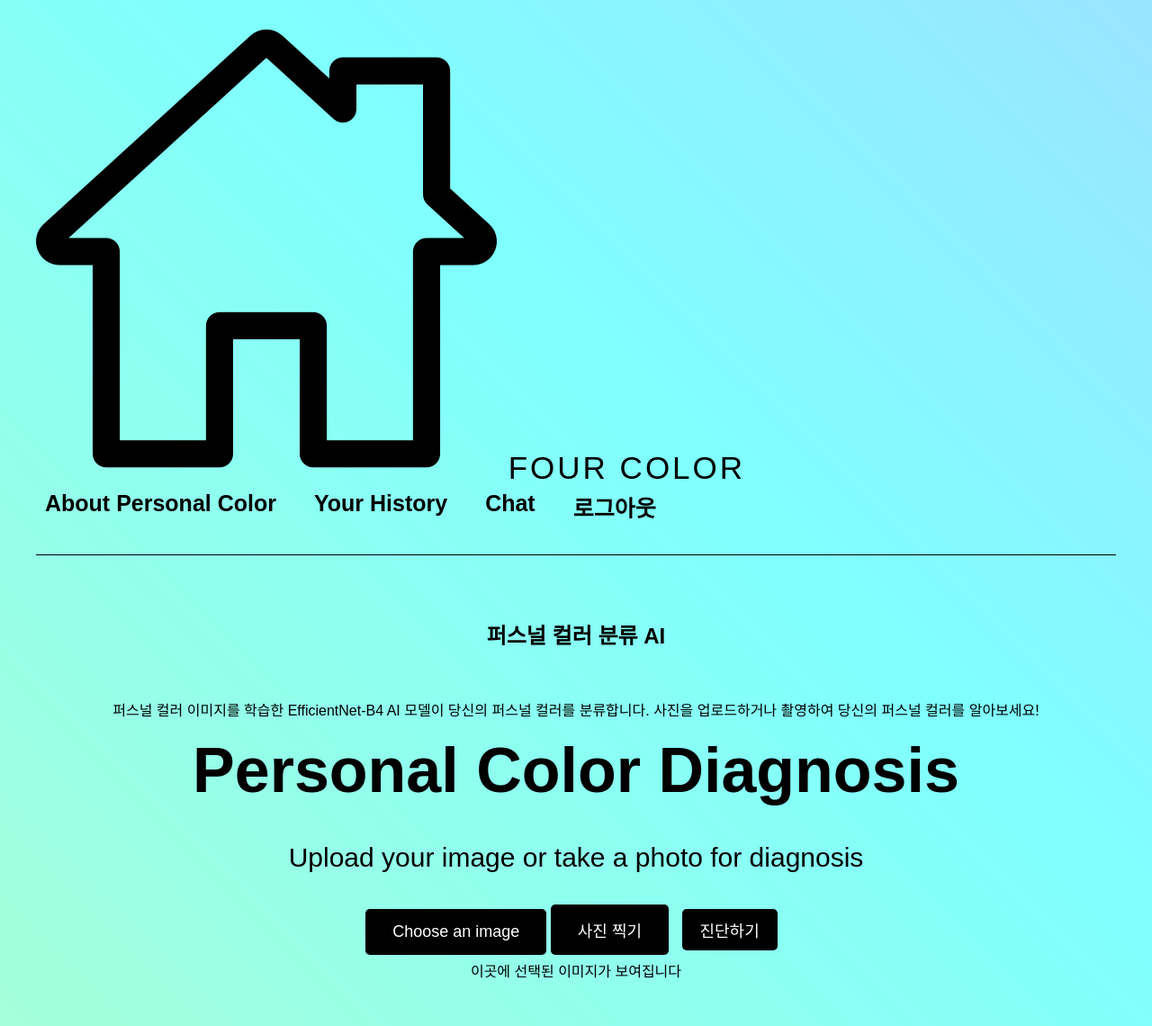
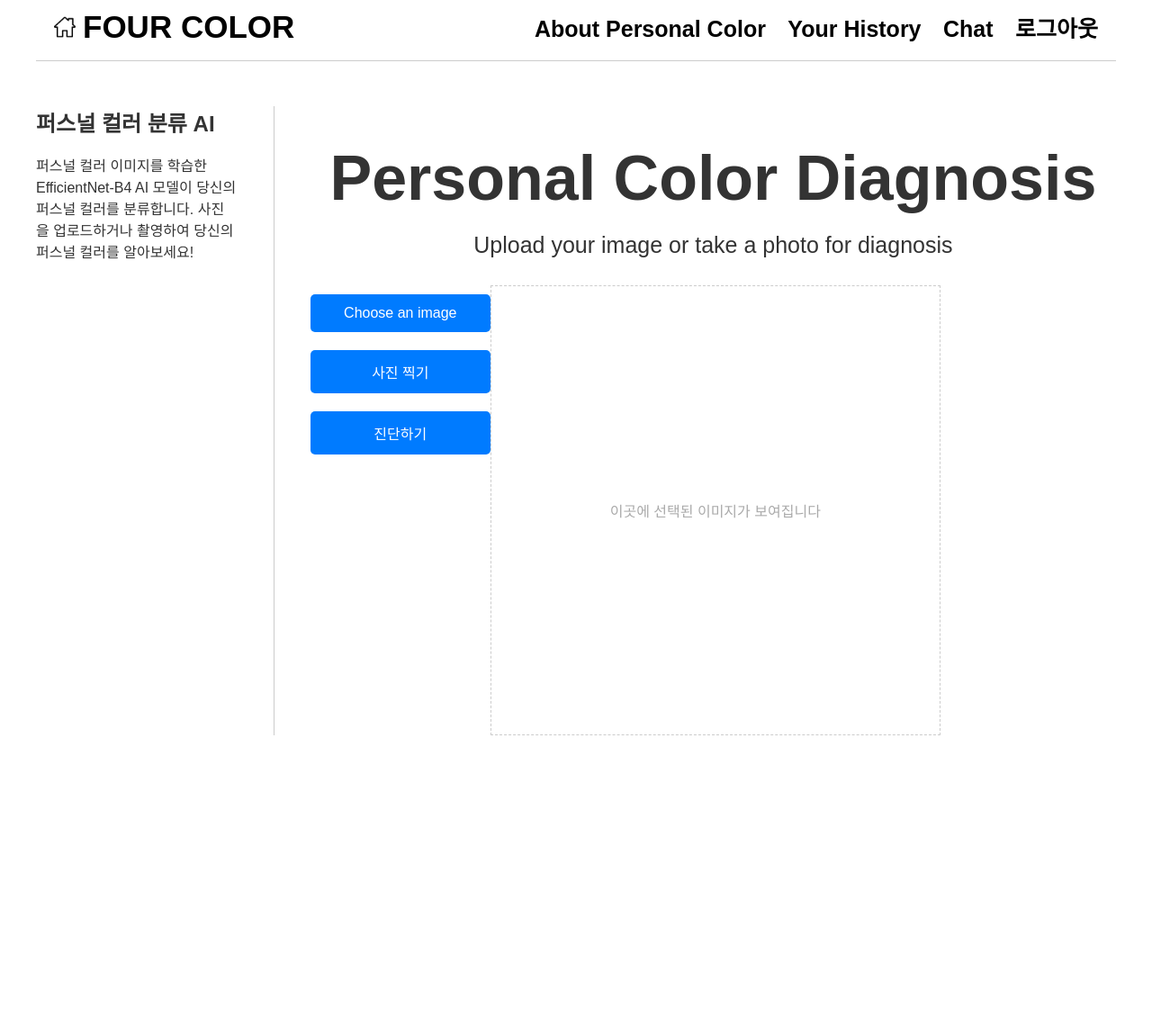
Before and after one commit to suhan1029/gp-test, a Flask app: page /personal_color in a window 1280 px wide. Shown: the whole page at 90% size. After the commit the page ends 817 px from the top, so only its background shows below. Run offline with Flask 3, Linux system fonts and the light colour scheme; the visitor is signed in with stand-in values (Sample User, id 1).

Commit message:
Add files via upload

```diff
--- a/static/css/style.css
+++ b/static/css/style.css
@@ -1,285 +1,430 @@
-/* static/css/style.css */
+/* 스타일 초기화 */
+* {
+    box-sizing: border-box;
+    margin: 0;
+    padding: 0;
+}
 
-/* 공통 스타일 */
+/* 기본 폰트 및 배경 설정 */
 body {
     margin: 0;
     padding: 0 40px;
     font-family: Arial, sans-serif;
-    background: linear-gradient(45deg, rgba(255,255,0,0.5), rgba(0,255,255,0.5), rgba(255,0,255,0.5));
-    background-size: 400% 400%;
-    animation: gradientAnimation 10s ease infinite;
+    background-color: #ffffff;
+    color: #333;
     min-height: 100vh;
 }
 
-@keyframes gradientAnimation {
-    0% { background-position: 0% 50%; }
-    50% { background-position: 100% 50%; }
-    100% { background-position: 0% 50%; }
+/* 헤더 스타일 */
+.header-container {
+    background-color: #ffffff;
+    padding: 10px 20px;
 }
 
-.header-container {
+.header-content {
     display: flex;
+    align-items: center;
     justify-content: space-between;
-    align-items: center;
-    padding: 20px 0;
-}
-
-.logo {
-    font-size: 35px;
-    text-transform: uppercase;
-    letter-spacing: 3px;
-    margin-left: 0;
 }
 
 .logo a {
+    display: flex;
+    align-items: center;
     text-decoration: none;
-    color: black;
+    color: #000;
+    font-size: 35px;
+    font-weight: bold;
 }
 
-.menu {
-    display: flex;
-    gap: 22px;
+.home-icon {
+    width: 24px;
+    height: 24px;
+    margin-right: 8px;
 }
 
-.menu a {
+/* 메뉴 스타일 */
+.header-container .header-content .menu .menu-item {
+    margin-left: 20px;
     text-decoration: none;
-    font-size: 25px;
-    color: black;
+    color: #000;
+    font-size: 25px; /* 글자 크기 증가 */
     font-weight: bold;
-    padding: 5px 10px;
-    border-radius: 4px;
-    transition: background-color 0.3s;
 }
 
-.menu a:hover {
-    background-color: rgba(255, 255, 255, 0.5);
+.header-container .header-content .menu .menu-item:hover {
+    color: #007BFF;
 }
 
-.content {
+/* 헤더 텍스트 스타일 */
+.header {
+    font-size: 70px;
     text-align: center;
+    margin-top: 40px;
+    margin-bottom: 20px;
+}
+
+.subheader {
+    font-size: 25px;
+    text-align: center;
+    margin-bottom: 30px;
+}
+
+/* 가로 라인 */
+.horizontal-line {
+    width: 100%;
+    height: 1px;
+    background-color: #ccc;
+    margin-top: 7px;
+    margin-bottom: 20px;
+}
+
+/* 메인 컨테이너 스타일 */
+.main-container {
+    display: flex;
+    align-items: stretch;
+    margin-top: 50px;
+}
+
+/* 왼쪽 섹션 스타일 */
+.left-section {
+    flex: 2;
+    padding-right: 20px;
+}
+
+/* 수직선 스타일 */
+.vertical-line {
+    width: 1px;
+    background-color: #ccc;
+    margin: 0 20px;
+}
+
+/* 오른쪽 섹션 스타일 */
+.right-section {
+    flex: 8;
+    padding-left: 20px;
+}
+
+/* 반응형 디자인을 위한 미디어 쿼리 */
+@media screen and (max-width: 768px) {
+    .main-container {
+        flex-direction: column;
+    }
+    .vertical-line {
+        display: none;
+    }
+    .left-section, .right-section {
+        flex: 1 1 100%;
+        padding: 0;
+    }
+    .button-and-image-container {
+        flex-direction: column;
+        align-items: center;
+    }
+    .image-preview-container {
+        margin-left: 0;
+        margin-top: 20px;
+    }
+}
+
+/* 버튼 스타일 */
+.auth-buttons {
+    text-align: center;
+    margin-top: 20px;
+}
+
+.auth-buttons button,
+.upload-button,
+.file-input-label,
+button[type="submit"],
+button#check-id-btn,
+#start-camera,
+#capture-photo,
+.chat-content button {
+    font-size: 16px;
+    padding: 12px 24px;
+    cursor: pointer;
+    border: none;
+    border-radius: 5px;
+    background-color: #007BFF;
+    color: #fff;
+    transition: background-color 0.3s;
     margin-top: 10px;
 }
 
-.header {
-    font-size: 70px;
-    margin: 0;
-    font-weight: bold;
+.auth-buttons button:hover,
+.upload-button:hover,
+.file-input-label:hover,
+button[type="submit"]:hover,
+button#check-id-btn:hover,
+#start-camera:hover,
+#capture-photo:hover,
+.chat-content button:hover {
+    background-color: #0056b3;
 }
 
-.subheader {
-    font-size: 30px;
-    margin-top: 40px;
+.auth-buttons button {
+    margin: 5px;
 }
 
-.horizontal-line {
+/* 입력 필드 스타일 */
+input[type="text"],
+input[type="password"],
+input[type="email"],
+textarea {
     width: 100%;
-    height: 1px;
-    background-color: black;
-    margin-bottom: 70px;
+    padding: 12px;
+    margin-bottom: 20px;
+    border: 1px solid #ccc;
+    border-radius: 5px;
 }
 
-.auth-buttons {
-    margin-top: 20px;
-    display: flex;
-    justify-content: center;
-    gap: 20px;
+.chat-content textarea {
+    flex: 1;
+    padding: 10px;
+    resize: none;
+    border: 1px solid #ccc;
+    border-radius: 5px;
 }
 
-.auth-buttons button, .upload-button {
-    font-size: 20px;
-    padding: 15px 30px;
-    cursor: pointer;
-    border: none;
-    border-radius: 5px;
-    background-color: #000;
-    color: #fff;
-    transition: background-color 0.3s;
+/* 파일 입력 숨기기 */
+.file-input {
+    display: none;
 }
 
-.auth-buttons button:hover, .upload-button:hover {
-    background-color: #333;
-}
-
-.file-input-label {
-    font-size: 18px;
-    padding: 15px 30px;
-    background-color: #000;
-    border: none;
-    border-radius: 5px;
-    cursor: pointer;
-    color: #fff;
-    display: inline-block;
-}
-
-.file-input-label:hover {
-    background-color: #333;
-}
-
-.file-input {
-    opacity: 0;
-    position: absolute;
-    z-index: -1;
-}
-
-#file-name {
-    margin-top: 50px;
-    margin-bottom: 20px;
+/* 이미지 미리보기 컨테이너 */
+.image-preview-container {
+    width: 500px;
+    height: 500px;
+    border: 1px dashed #ccc;
+    display: flex;
+    align-items: center;
+    justify-content: center;
+    color: #aaa;
     font-size: 16px;
-    display: block;
+    text-align: center;
+    position: relative;
 }
 
 #preview {
-    margin-top: 15px;
-    max-width: 30%;
-    height: auto;
-    border: 1px solid #ddd;
-    border-radius: 5px;
-    padding: 5px;
+    max-width: 100%;
+    max-height: 100%;
     display: none;
-    margin-left: auto;
-    margin-right: auto;
+    position: absolute;
 }
 
-.prediction {
-    font-size: 70px;
-    font-weight: bold;
-    margin-top: 10px;
-    margin-bottom: 50px;
+/* 미리보기 텍스트 */
+#preview-text {
+    position: absolute;
 }
 
-input[type="text"], input[type="password"], input[type="email"] {
-    font-size: 18px;
-    padding: 10px;
-    margin: 10px;
-    width: 250px;
-}
-
-button[type="submit"], button#check-id-btn {
-    font-size: 18px;
-    padding: 10px 20px;
-    margin: 10px;
-    cursor: pointer;
-    border: none;
-    border-radius: 5px;
-    background-color: #000;
-    color: #fff;
-    transition: background-color 0.3s;
-}
-
-button[type="submit"]:hover, button#check-id-btn:hover {
-    background-color: #333;
-}
-
-.auth-form {
+/* 카메라 컨테이너 스타일 */
+#camera-container {
     display: flex;
     flex-direction: column;
     align-items: center;
 }
 
-/* 글자 색상을 나타내는 클래스 추가 */
-.fall-color {
-    color: brown;
+#video {
+    margin-bottom: 10px;
 }
 
-.spring-color {
-    color: yellow;
+#capture-photo {
+    margin-top: -40px; /* 버튼을 위로 올리기 위해 음수 값 사용 */
+    margin-bottom: 10px;
 }
 
-.summer-color {
-    color: skyblue;
+/* 메시지 스타일 */
+.message {
+    margin-bottom: 15px;
 }
 
-.winter-color {
-    color: blue;
+.message.user {
+    text-align: right;
 }
 
+.message.user p {
+    background-color: #007BFF;
+    color: #fff;
+}
 
-.form-group {
-    margin-bottom: 15px;
-    width: 100%;
+.message.assistant {
+    text-align: left;
+}
+
+.message.assistant .assistant-message {
+    background-color: #F1F0F0;
+    color: #000;
+    padding: 10px 15px;
+    border-radius: 15px;
+    max-width: 70%;
+    word-wrap: break-word;
+    font-size: 16px;
+    line-height: 1.5;
+}
+
+.message.assistant .assistant-message p {
+    margin: 0;
+}
+
+/* Style for code blocks */
+.assistant-message code {
+    background-color: #eaeaea;
+    padding: 2px 4px;
+    border-radius: 4px;
+    font-family: monospace;
+}
+
+.assistant-message pre {
+    background-color: #eaeaea;
+    padding: 10px;
+    border-radius: 4px;
+    overflow: auto;
+    font-family: monospace;
+}
+
+.message.assistant .assistant-message code {
+    background-color: #eaeaea;
+    padding: 2px 4px;
+    border-radius: 4px;
+    font-family: monospace;
+}
+
+.message.assistant .assistant-message pre {
+    background-color: #eaeaea;
+    padding: 10px;
+    border-radius: 4px;
+    overflow: auto;
+    font-family: monospace;
+}
+
+.message p, .message div {
+    display: inline-block;
+    padding: 10px 15px;
+    border-radius: 15px;
+    max-width: 70%;
+    word-wrap: break-word;
+    font-size: 16px;
+    line-height: 1.5;
+}
+
+.message.user p {
+    background-color: #007BFF;
+    color: #fff;
+}
+
+.message.assistant p {
+    background-color: #F1F0F0;
+    color: #000;
+}
+
+.messages {
     display: flex;
     flex-direction: column;
+}
+
+/* 채팅 레이아웃 */
+.chat-container {
+    display: flex;
+    height: calc(100vh - 100px);
+}
+
+.sidebar {
+    width: 250px;
+    background-color: #f5f5f5;
+    padding: 20px;
+    overflow-y: auto;
+}
+
+.conversation-list {
+    list-style: none;
+    padding: 0;
+}
+
+.conversation-list li {
+    margin-bottom: 10px;
+}
+
+.conversation-list a {
+    text-decoration: none;
+    color: #333;
+}
+
+.conversation-list a:hover {
+    text-decoration: underline;
+}
+
+.chat-content {
+    flex: 1;
+    padding: 20px;
+    display: flex;
+    flex-direction: column;
+}
+
+.messages {
+    flex: 1;
+    overflow-y: auto;
+    margin-bottom: 20px;
+}
+
+/* 채팅 입력 영역 */
+.chat-form .input-container {
+    display: flex;
     align-items: center;
 }
 
-.form-group input, .form-group button {
-    width: 250px;
-    max-width: 100%;
-    margin-bottom: 5px;
+.chat-form textarea {
+    flex: 1;
+    font-size: 16px;
+    padding: 10px;
+    border-radius: 20px;
+    border: 1px solid #ccc;
+    resize: none;
+    margin-right: 10px;
+    height: 50px;
+    box-sizing: border-box;
 }
 
-#check-id-btn {
-    margin-top: 10px;
+.chat-form textarea::placeholder {
+    font-style: italic;
+    color: #999;
+    font-size: 14px;
 }
 
-.prediction-container {
-    display: flex;
-    justify-content: center;
-    align-items: center;
-    margin-top: 20px;
-    gap: 40px;
+.chat-form button {
+    font-size: 16px;
+    height: 50px;
+    padding: 0 20px;
+    border-radius: 20px;
+    background-color: #007BFF;
+    color: #fff;
+    border: none;
+    margin-bottom: 30px;
 }
 
-.prediction-text {
-    font-size: 70px;
-    font-weight: bold;
+.chat-form button:hover {
+    background-color: #0056b3;
 }
 
-.prediction-image {
-    width: 170px;
-    margin-left: 40px;
-    margin-right: 40px;
-    height: auto;
-}
-
-/* 생성된 이미지 스타일 */
-.generated-image {
-    display: block;
-    margin: 40px auto;
-    max-width: 700px;
-    max-height: 400px;
-    width: auto;
-    height: auto;
-}
-
-/* 버튼 컨테이너 스타일 추가 */
-.button-container {
-    text-align: center;
-    margin-top: 80px; /* 버튼을 더 아래로 내리기 위한 마진 */
-}
-
-.upload-button {
-    display: inline-block; /* 인라인 블록 요소로 변경 */
-    font-size: 20px;
-    padding: 15px 30px;
-    cursor: pointer;
-    border: none;
-    border-radius: 5px;
-    background-color: #000;
-    color: #fff;
-    transition: background-color 0.3s;
-    text-decoration: none;
-}
-
-.upload-button:hover {
-    background-color: #333;
-}
-
+/* 테이블 스타일 */
 .history-table {
-    width: 80%;
+    width: 80%; /* 테이블 너비를 줄임 */
     margin: 0 auto;
     border-collapse: collapse;
     margin-top: 30px;
+    font-size: 14px;
 }
 
-.history-table th, .history-table td {
+.history-table th,
+.history-table td {
     border: 1px solid #ddd;
     padding: 12px;
     text-align: center;
+    vertical-align: middle;
 }
 
 .history-table th {
-    background-color: #f2f2f2;
+    background-color: #007BFF;
+    color: #fff;
     font-weight: bold;
 }
 
@@ -288,5 +433,158 @@ button[type="submit"]:hover, button#check-id-btn:hover {
 }
 
 .history-table tr:hover {
-    background-color: #e2e2e2;
+    background-color: #f1f1f1;
 }
+
+.history-image {
+    width: 100px;
+    height: auto;
+    border-radius: 5px;
+}
+
+/* 예측 결과 컨테이너 */
+.prediction-container {
+    display: flex;
+    align-items: center;
+    justify-content: center;
+    margin-top: 30px;
+}
+
+/* 예측 결과 텍스트 스타일 */
+.prediction-text {
+    font-size: 48px;
+    text-align: center;
+    margin: 0 40px;
+}
+
+/* 퍼스널 컬러에 따른 글자색 설정 */
+.prediction-text.spring-color {
+    color: #FF8C00;
+}
+
+.prediction-text.summer-color {
+    color: #1E90FF;
+}
+
+.prediction-text.fall-color {
+    color: #8B4513;
+}
+
+.prediction-text.winter-color {
+    color: #4B0082;
+}
+
+/* 예측 이미지 스타일 */
+.prediction-image {
+    width: 150px;
+    height: 150px;
+    object-fit: cover;
+    border-radius: 50%;
+    margin: 0 20px;
+}
+
+/* 버튼 컨테이너 */
+.button-container {
+    text-align: center;
+    margin-top: 40px;
+}
+
+.upload-button.no-underline {
+    text-decoration: none;
+}
+
+/* 플래시 메시지 스타일 */
+.flash-message {
+    background-color: #f8d7da;
+    color: #721c24;
+    padding: 12px;
+    border-radius: 5px;
+    margin-bottom: 20px;
+}
+
+/* 폼 컨테이너 스타일 */
+.form-container {
+    max-width: 400px;
+    margin: 0 auto;
+    text-align: left;
+}
+
+.auth-form input[type="text"],
+.auth-form input[type="password"],
+.auth-form input[type="email"],
+.auth-form button {
+    width: 100%;
+}
+
+.form-group {
+    margin-bottom: 20px;
+}
+
+#check-id-btn {
+    width: auto;
+    margin-top: 10px;
+}
+
+#id-check-result {
+    margin-top: 10px;
+}
+
+/* 기존 메뉴 스타일 복구 */
+.menu a {
+    text-decoration: none;
+    color: #000;
+    font-family: Arial, sans-serif;
+    font-size: 36px; /* 글자 크기 증가 */
+    font-weight: bold;
+}
+
+.menu a:hover {
+    color: #007BFF;
+}
+
+/* 버튼 그룹 및 이미지 미리보기 컨테이너 */
+.button-and-image-container {
+    display: flex;
+    align-items: flex-start;
+    margin-top: 20px;
+}
+
+.button-group {
+    display: flex;
+    flex-direction: column;
+}
+
+.file-input-label,
+.upload-button {
+    width: 200px;
+    text-align: center;
+    margin-bottom: 10px;
+}
+
+/* 미디어 쿼리 */
+@media screen and (max-width: 768px) {
+    .button-and-image-container {
+        flex-direction: column;
+        align-items: center;
+    }
+
+    .image-preview-container {
+        margin-left: 0;
+        margin-top: 20px;
+    }
+}
+
+/* 로딩 스피너 스타일 */
+.spinner {
+    margin: 10px auto;
+    width: 40px;
+    height: 40px;
+    border: 4px solid #ccc;
+    border-top: 4px solid #007BFF;
+    border-radius: 50%;
+    animation: spin 1s linear infinite;
+}
+
+@keyframes spin {
+    to { transform: rotate(360deg); }
+}
```
